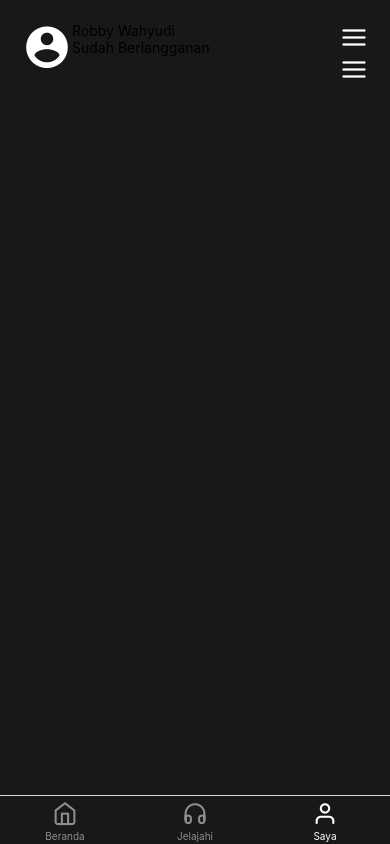
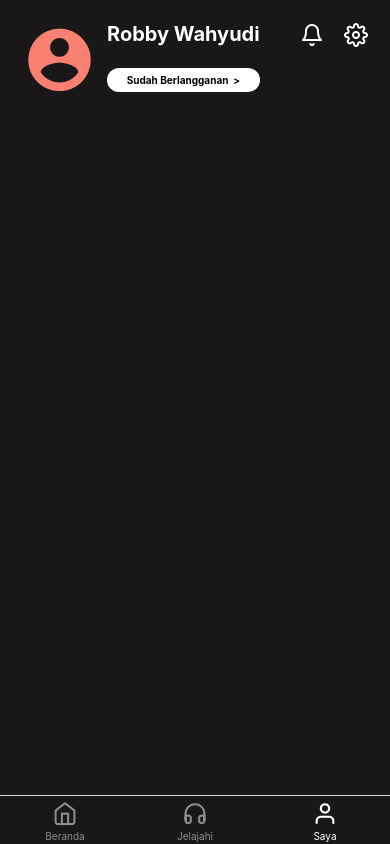
Before and after one commit to RobbyWahyudi/Music-App-React-Native, a React Native app: screen /Saya in a window 390 px wide. Built offline with nearby package versions, Linux system fonts and the light colour scheme.

Commit message:
Menambahkan alert pada tombol sudah berlangganan

```diff
--- a/src/App.jsx
+++ b/src/App.jsx
@@ -1,4 +1,3 @@
-import {View, Text} from 'react-native';
 import React from 'react';
 import {NavigationContainer} from '@react-navigation/native';
 import BottomTabs from './components/BottomTabs';
--- a/src/screens/Beranda.jsx
+++ b/src/screens/Beranda.jsx
@@ -1,7 +1,6 @@
 import {StyleSheet, Text, View, TouchableOpacity, Image} from 'react-native';
 import React from 'react';
 import Feather from 'react-native-vector-icons/Feather';
-import MaterialCommunityIcons from 'react-native-vector-icons/MaterialCommunityIcons';
 
 const Beranda = () => {
   return (
@@ -19,7 +18,7 @@ const Beranda = () => {
 
       <Image
         source={{
-          uri: 'https://upload.wikimedia.org/wikipedia/en/7/7a/Djo_-_End_of_Beginning_single_cover.png',
+          uri: 'https://i1.sndcdn.com/artworks-aIQTEaD3BVWhMWSm-yHz4NA-t500x500.jpg',
         }}
         style={styles.songImage}
       />
@@ -58,5 +57,8 @@ const styles = StyleSheet.create({
     marginLeft: 3,
   },
 
-  songImage: {width: '100%', height: 370},
+  songImage: {
+    width: '100%',
+    aspectRatio: 1,
+  },
 });
--- a/src/screens/Saya.jsx
+++ b/src/screens/Saya.jsx
@@ -1,34 +1,41 @@
-import {StyleSheet, Text, View, TouchableOpacity} from 'react-native';
+import {StyleSheet, Text, View, TouchableOpacity, Alert} from 'react-native';
 import React from 'react';
 import MaterialCommunityIcons from 'react-native-vector-icons/MaterialCommunityIcons';
 import Feather from 'react-native-vector-icons/Feather';
 
 const Saya = () => {
+  const alertLangganan = () =>
+    Alert.alert('Langganan', 'Anda sudah berlangganan', [{text: 'OK'}]);
   return (
     <View style={styles.container}>
       <View style={styles.headerContainer}>
-        <View style={{display: 'flex', flexDirection: 'row'}}>
+        <View style={styles.accountContainer}>
           <MaterialCommunityIcons
             name="account-circle"
-            size={50}
-            color="white"
+            size={75}
+            color="salmon"
           />
 
-          <View>
-            <Text>Robby Wahyudi</Text>
-            <TouchableOpacity>
-              <Text>Sudah Berlangganan </Text>
+          <View style={styles.accountName}>
+            <Text style={{color: 'white', fontSize: 20, fontWeight: 'bold'}}>
+              Robby Wahyudi
+            </Text>
+
+            <TouchableOpacity
+              onPress={alertLangganan}
+              style={{backgroundColor: 'white', borderRadius: 50}}>
+              <Text style={styles.langganan}>Sudah Berlangganan {' >'}</Text>
             </TouchableOpacity>
           </View>
         </View>
 
-        <View>
+        <View style={styles.options}>
           <TouchableOpacity>
-            <Feather name="menu" size={28} color="white" />
+            <Feather name="bell" size={24} color="white" />
           </TouchableOpacity>
 
           <TouchableOpacity>
-            <Feather name="menu" size={28} color="white" />
+            <Feather name="settings" size={24} color="white" />
           </TouchableOpacity>
         </View>
       </View>
@@ -51,9 +58,29 @@ const styles = StyleSheet.create({
     justifyContent: 'space-between',
   },
 
-  avatar: {
-    width: 80,
-    height: 80,
-    borderRadius: 40,
+  accountContainer: {
+    display: 'flex',
+    flexDirection: 'row',
+    gap: 10,
+  },
+
+  accountName: {
+    display: 'flex',
+    justifyContent: 'space-between',
+    paddingBottom: 5,
+  },
+
+  langganan: {
+    color: 'black',
+    fontSize: 10,
+    fontWeight: 'bold',
+    padding: 6,
+    textAlign: 'center',
+  },
+
+  options: {
+    display: 'flex',
+    flexDirection: 'row',
+    gap: 20,
   },
 });
```
